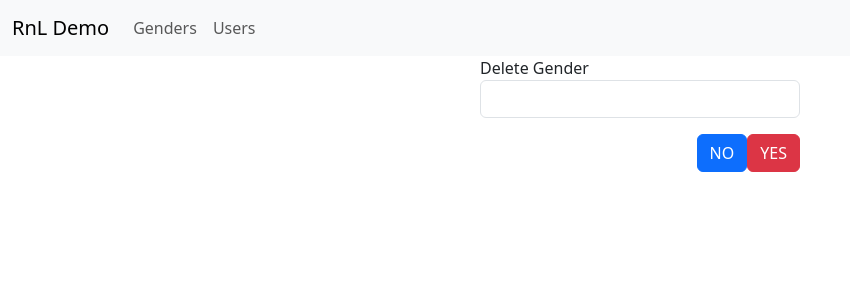
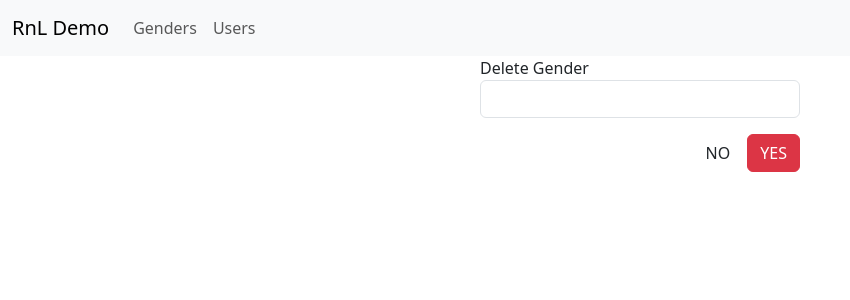
Before and after one commit to rappszsz/Andoni_rnl, a React (Vite) app in the folder client/: page /gender/delete/1 in a window 1280 px wide. Shown: the top 300 px of the page, without its empty margins (0-850 px from the left). Built offline with nearby package versions, Linux system fonts and the light colour scheme; no server answers.

Commit message:
help me pls

```diff
--- a/client/src/components/forms/DeleteGenderForm.tsx
+++ b/client/src/components/forms/DeleteGenderForm.tsx
@@ -3,6 +3,7 @@ import { Link, useParams } from "react-router-dom";
 import GenderService from "../../services/GenderService";
 import ErrorHandler from "../../handler/ErrorHandler";
 import Spinner from "../Spinner";
+import SpinnerSmall from "../SpinnerSmall";
 
 interface DeleteGenderFormProps {
   onDeleteGender: (message: string) => void;
@@ -105,11 +106,26 @@ const DeleteGenderForm = ({ onDeleteGender }: DeleteGenderFormProps) => {
               />
             </div>
             <div className="d-flex justify-content-end">
-              <Link to={"/"} className="btn btn-primary">
+              <Link
+                to={"/"}
+                className={`btn btn- secondary me-1 ${
+                  state.loadingDestroy ? "disabled" : ""
+                }`}
+              >
                 NO
               </Link>
-              <button type="button" className="btn btn-danger">
-                YES
+              <button
+                type="button"
+                className="btn btn-danger"
+                disabled={state.loadingDestroy}
+              >
+                {state.loadingDestroy ? (
+                  <>
+                    <SpinnerSmall /> Deleting...
+                  </>
+                ) : (
+                  "YES"
+                )}
               </button>
             </div>
           </div>
```
